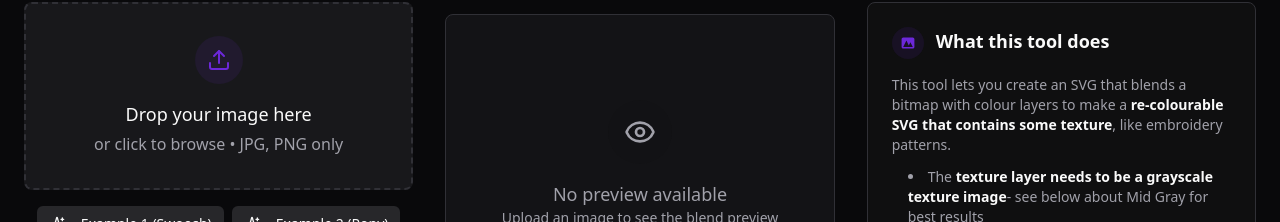
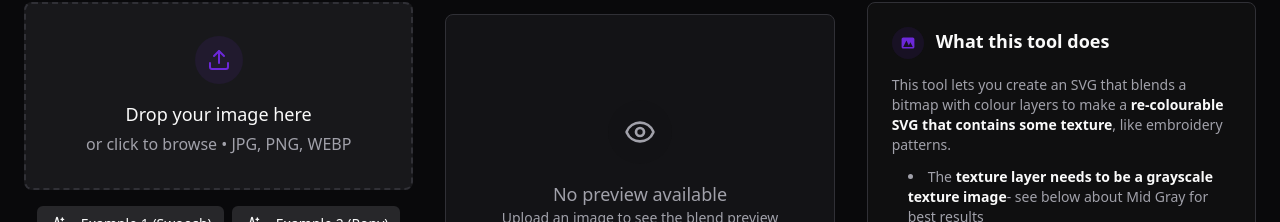
Before and after one commit to marcharlier/blend-svg-studio, a React (Vite) app: page / in a window 1280 px wide. Shown: the part 159-381 px from the top of the page. Built offline with nearby package versions, Linux system fonts and the light colour scheme.

Commit message:
Add WEBP image support

```diff
--- a/src/components/UploadArea.tsx
+++ b/src/components/UploadArea.tsx
@@ -17,11 +17,11 @@ export const UploadArea: React.FC<UploadAreaProps> = ({
   const [error, setError] = useState<string | null>(null);
 
   const validateFile = (file: File): boolean => {
-    const validTypes = ['image/jpeg', 'image/jpg', 'image/png'];
+    const validTypes = ['image/jpeg', 'image/jpg', 'image/png', 'image/webp'];
     const maxSize = 10 * 1024 * 1024; // 10MB
 
     if (!validTypes.includes(file.type)) {
-      setError('Only JPG and PNG files are allowed');
+      setError('Only JPG, PNG, and WEBP files are allowed');
       return false;
     }
 
@@ -139,7 +139,7 @@ export const UploadArea: React.FC<UploadAreaProps> = ({
           >
             <input
               type="file"
-              accept=".jpg,.jpeg,.png"
+              accept=".jpg,.jpeg,.png,.webp"
               onChange={handleFileInput}
               className="absolute inset-0 w-full h-full opacity-0 cursor-pointer"
             />
@@ -152,7 +152,7 @@ export const UploadArea: React.FC<UploadAreaProps> = ({
               <div>
                 <p className="text-lg font-medium">Drop your image here</p>
                 <p className="text-muted-foreground mt-1">
-                  or click to browse • JPG, PNG only
+                  or click to browse • JPG, PNG, WEBP
                 </p>
               </div>
             </div>
```
